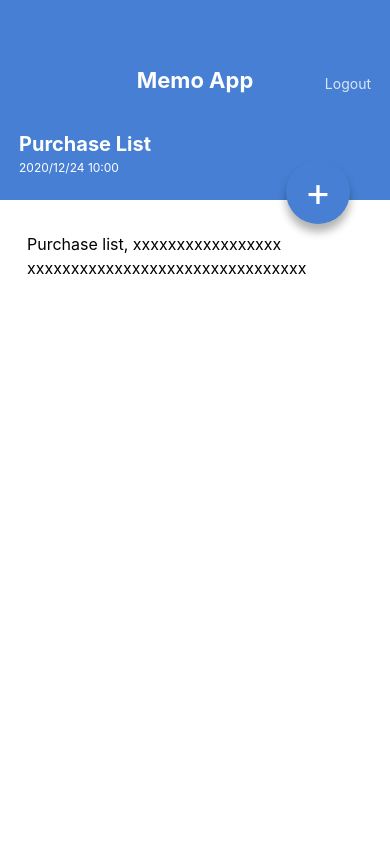
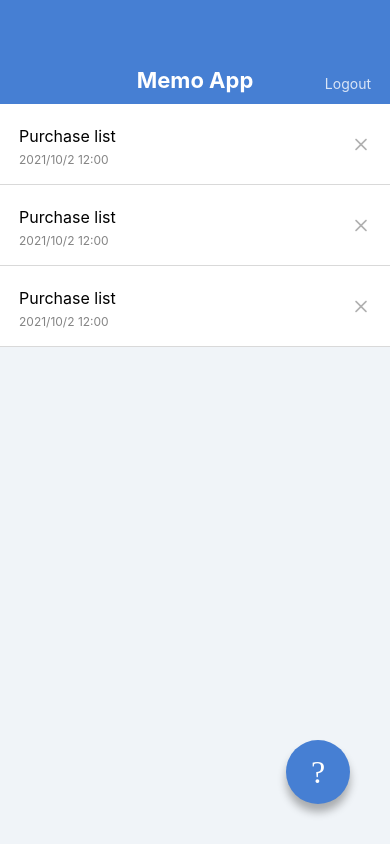
Before and after one commit to ffhiroto/MemoApp, a React Native app: screen / in a window 390 px wide. Built offline with nearby package versions, Linux system fonts and the light colour scheme.

Commit message:
solved errors

```diff
--- a/App.jsx
+++ b/App.jsx
@@ -5,5 +5,5 @@
 import MemoDetailScreen from "./src/screens/MemoDetailScreen";
 
 export default function App() {
-  return <MemoDetailScreen />;
+  return <MemoListScreen />;
 }
--- a/package.json
+++ b/package.json
@@ -10,6 +10,7 @@
     "eject": "expo eject"
   },
   "dependencies": {
+    "@expo/vector-icons": "^12.0.5",
     "expo": "~44.0.0",
     "expo-status-bar": "~1.2.0",
     "prop-types": "^15.8.1",
--- a/src/components/CircleButton.jsx
+++ b/src/components/CircleButton.jsx
@@ -1,19 +1,20 @@
 import React from "react";
 import { View, Text, StyleSheet } from "react-native";
 import { string, shape } from "prop-types";
+import { Feather } from "@expo/vector-icons";
 
 export default function CircleButton(props) {
-  const { children, style } = props;
+  const { style, name } = props;
   return (
     <View style={[styles.circleButton, style]}>
-      <Text style={styles.circleButtonLabbel}>{children}</Text>
+      <Feather name={name} size={32} color="white" />
     </View>
   );
 }
 
 CircleButton.propTypes = {
-  children: string.isRequired,
   style: shape(),
+  name: string.isRequired,
 };
 
 CircleButton.defaultProps = {
--- a/src/components/MemoList.jsx
+++ b/src/components/MemoList.jsx
@@ -1,5 +1,6 @@
 import React from "react";
 import { View, Text, StyleSheet } from "react-native";
+import { Feather } from "@expo/vector-icons";
 
 export default function MemoList() {
   return (
@@ -10,7 +11,7 @@
           <Text style={styles.memoListItemDate}>2021/10/2 12:00</Text>
         </View>
         <View>
-          <Text>X</Text>
+          <Feather name="x" size={20} color="#B0B0B0" />
         </View>
       </View>
 
@@ -20,7 +21,7 @@
           <Text style={styles.memoListItemDate}>2021/10/2 12:00</Text>
         </View>
         <View>
-          <Text>X</Text>
+          <Feather name="x" size={20} color="#B0B0B0" />
         </View>
       </View>
 
@@ -30,7 +31,7 @@
           <Text style={styles.memoListItemDate}>2021/10/2 12:00</Text>
         </View>
         <View>
-          <Text>X</Text>
+          <Feather name="x" size={20} color="#B0B0B0" />
         </View>
       </View>
     </View>
--- a/src/screens/MemoDetailScreen.jsx
+++ b/src/screens/MemoDetailScreen.jsx
@@ -1,3 +1,4 @@
+/* eslint-disable quotes */
 import React from "react";
 import { View, ScrollView, Text, StyleSheet } from "react-native";
 
@@ -15,7 +16,7 @@
       <ScrollView style={styles.memoBody}>
         <Text style={styles.memoText}>Purchase list, xxxxxxxxxxxxxxxxx xxxxxxxxxxxxxxxxxxxxxxxxxxxxxxxx</Text>
       </ScrollView>
-      <CircleButton style={{ top: 160, bottom: "auto" }}>+</CircleButton>
+      <CircleButton style={{ top: 160, bottom: "auto" }} name="edit-2" />
     </View>
   );
 }
--- a/src/screens/MemoListScreen.jsx
+++ b/src/screens/MemoListScreen.jsx
@@ -10,7 +10,7 @@
     <View style={styles.container}>
       <AppBar />
       <MemoList />
-      <CircleButton>+</CircleButton>
+      <CircleButton name="Plus" />
     </View>
   );
 }
```
Also changed, not shown: .eslintrc.json, 1 other file (tests, documents, lock files or other folders).
